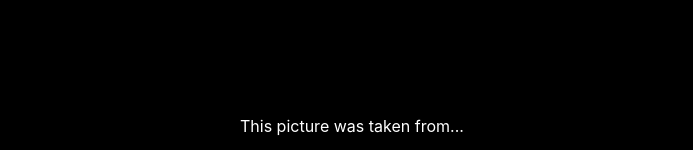
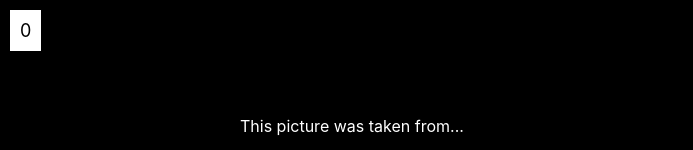
Before and after one commit to maeligg/coronavirus-or-movie, a Svelte app: page / in a window 1280 px wide. Both pictures are taken after a click on the button "Start the quiz". Shown: the top 150 px of the page, without its empty margins (0-693 px from the left). Built offline with nearby package versions, Linux system fonts and the light colour scheme.

Commit message:
Display score in real time

```diff
--- a/src/components/Quiz.svelte
+++ b/src/components/Quiz.svelte
@@ -1,4 +1,5 @@
 <script>
+    import Score from './Score.svelte';
     import questions from '../data/questions';
     import { shuffle } from '../helpers/helpers';
 
@@ -57,6 +58,7 @@
     resetQuiz();
 </script>
 
+<Score score={score} />
 {#if activeQuestion === shuffledQuestions.length}
     <div>
         <p>Quiz complete</p>
--- /dev/null
+++ b/src/components/Score.svelte
@@ -0,0 +1,18 @@
+<script>
+    export let score;
+</script>
+<div>
+    {score}
+</div>
+
+<style>
+    div {
+        position: fixed;
+        top: 10px;
+        left: 10px;
+        background: white;
+        color: black;
+        padding: 10px;
+        font-size: 1.8rem;
+    }
+</style>
```
